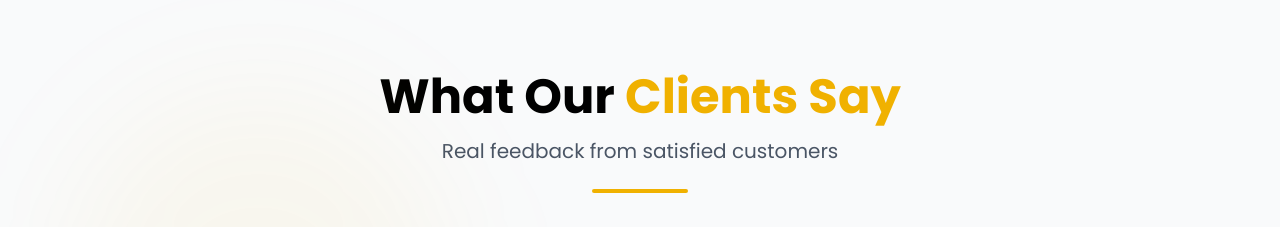
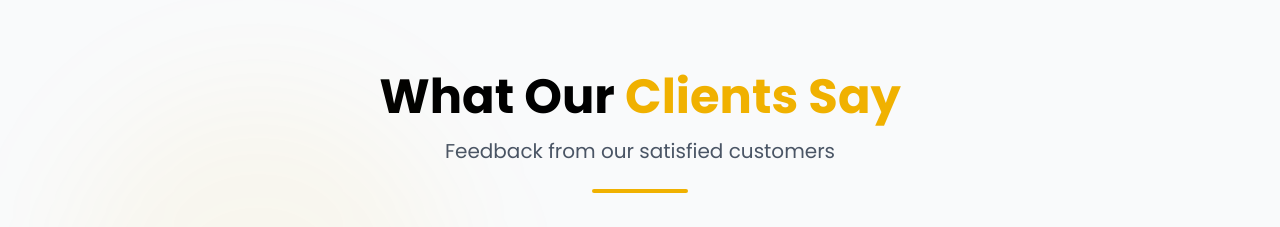
Before and after one commit to noorshanu/mark8production, a Next.js app: page / in a window 1280 px wide. Shown: the part 4920-5147 px from the top of the page. Built offline with nearby package versions, Linux system fonts and the light colour scheme; a web font is replaced by a local one.

Commit message:
Update ClientFeedback.tsx

```diff
--- a/src/app/components/ClientFeedback.tsx
+++ b/src/app/components/ClientFeedback.tsx
@@ -108,7 +108,7 @@ const ClientFeedback = () => {
             What Our <span className="text-yellow-500">Clients Say</span>
           </h2>
           <p className="text-xl text-gray-600 max-w-2xl mx-auto">
-            Real feedback from satisfied customers
+            Feedback from our satisfied customers
           </p>
           <div className="w-24 h-1 bg-yellow-500 mx-auto mt-6 rounded-full" />
         </motion.div>
```
